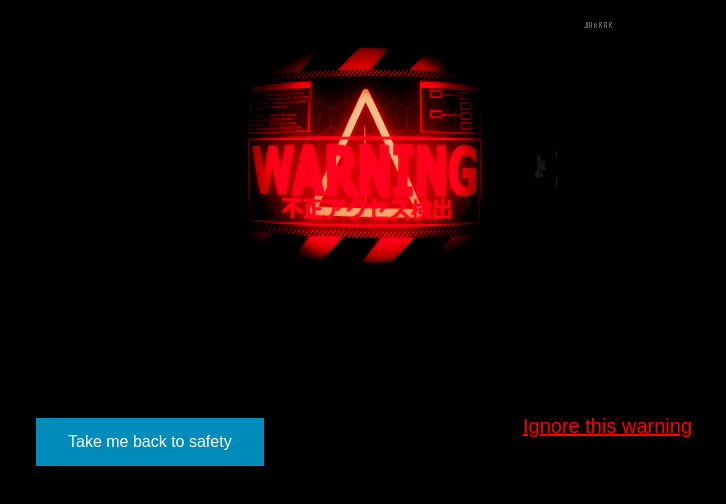
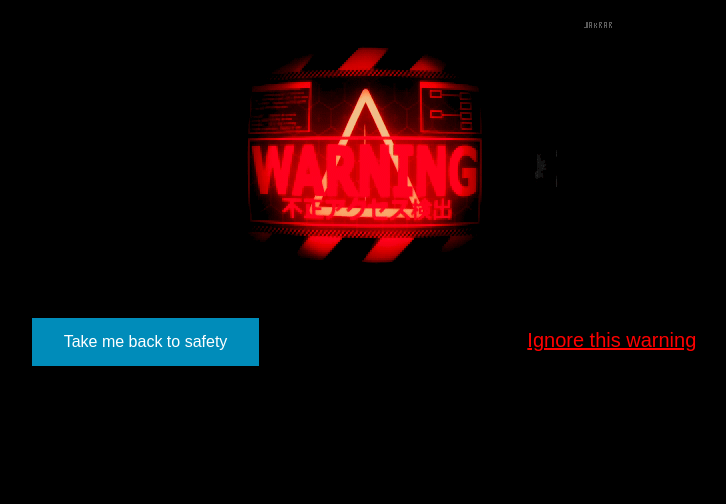
Before and after one commit to landryb02/SeniorDesign40X, a browser extension: page CapstoneProject/warning_page/Warning.html in a window 1280 px wide. Shown: the part 152-656 px from the top of the page, without its empty margins (274-1000 px from the left). Drawn offline with Linux system fonts and the light colour scheme; files whose address does not match are found by name.

Commit message:
Made buttons dynamic

```diff
--- a/CapstoneProject/warning_page/style.css
+++ b/CapstoneProject/warning_page/style.css
@@ -8,7 +8,6 @@ body
 
 p
 {
-
 	font-size: 20px;
 }
 
@@ -18,26 +17,24 @@ p
 	align-items: center;
 }
 
-#myButton
-{
-  float: left;
+#myButton {
+	display: inline-block;
 	background-color: #008CBA;
 	border: none;
 	color: white;
 	padding: 15px 32px;
 	text-align: center;
 	text-decoration: none;
-  display: inline-block;
 	font-size: 16px;
 	margin: 4px 2px;
 	cursor: pointer;
 	position: relative;
-  left: 300px;
-  top: 100px;
+	left: -10vw;
 
 }
 
 #myButton2 {
+	display: inline-block;
 	text-decoration-color: red;
 	background-color: black;
 	border: none;
@@ -47,7 +44,5 @@ p
 	text-decoration: underline;
 	position: relative;
 	cursor: pointer;
-	float: right;
-	top: 100px;
-	right: 300px;
+	right: -10vw;
 }
```
Also changed, not shown: CapstoneProject/warning_page/Warning.html (+0 -4 lines), CapstoneProject/popup/ml_popup.js (line endings or trailing spaces). Lines whose indentation alone changed are shown as unchanged.
